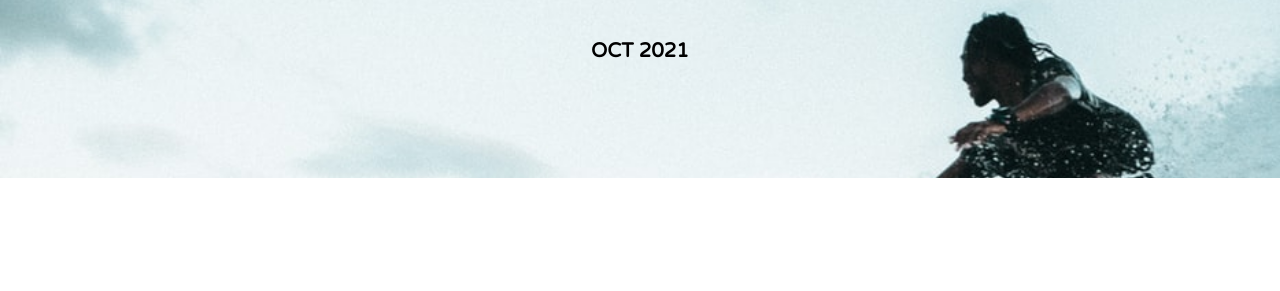
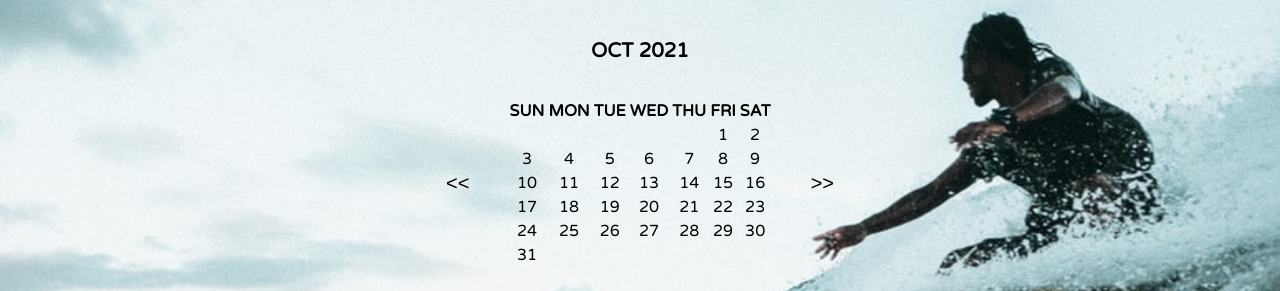
Before and after one commit to KimJunhyeong1/prep-study-log, a plain HTML site: page Calendar_Boilerplate/index.html in a window 1280 px wide. Shown: the part 622-913 px from the top of the page. Before the commit the page ends 800 px from the top, so only its background shows below. Drawn offline with Linux system fonts and the light colour scheme.

Commit message:
Calendar 프로젝트 완성
- 현재 월의 1일이 무슨 요일인지 판별하고, 해당 요일 라벨링에 1일 표기하기
- 현재 월의마지막 날짜까지 달력에 표기하기
- 우측 화살표를 클릭 했을때, 다음 달의 요일 및 날짜 표기
- 좌측 화살표를 클릭 했을때, 이전 달의 요일 및 날짜 표기
- 특정 날짜를 클릭 했을때, 상단의 요일 및 날짜 반영하기

```diff
--- a/Calendar_Boilerplate/index.html
+++ b/Calendar_Boilerplate/index.html
@@ -32,7 +32,77 @@
         <div class="year-month-container">
           <h3 id="year-month"></h3>
         </div>
-        <div class="calendar"></div>
+        <div class="calendar">
+          <button id="left-button"><<</button>
+          <table>
+            <thead>
+              <th>SUN</th>
+              <th>MON</th>
+              <th>TUE</th>
+              <th>WED</th>
+              <th>THU</th>
+              <th>FRI</th>
+              <th>SAT</th>
+            </thead>
+            <tbody>
+              <tr>
+                <td></td>
+                <td></td>
+                <td></td>
+                <td></td>
+                <td></td>
+                <td>1</td>
+                <td></td>
+              </tr>
+              <tr>
+                <td></td>
+                <td></td>
+                <td></td>
+                <td></td>
+                <td></td>
+                <td></td>
+                <td></td>
+              </tr>
+              <tr>
+                <td></td>
+                <td></td>
+                <td></td>
+                <td></td>
+                <td></td>
+                <td></td>
+                <td></td>
+              </tr>
+              <tr>
+                <td></td>
+                <td></td>
+                <td></td>
+                <td></td>
+                <td></td>
+                <td></td>
+                <td></td>
+              </tr>
+              <tr>
+                <td></td>
+                <td></td>
+                <td></td>
+                <td></td>
+                <td></td>
+                <td></td>
+                <td></td>
+              </tr>
+              <tr>
+                <td></td>
+                <td></td>
+                <td></td>
+                <td></td>
+                <td></td>
+                <td></td>
+                <td></td>
+              </tr>
+            </tbody>
+          </table>
+          <button id="right-button">>></button>
+        </div>
       </div>
 
       <!-- 달력 End -->
--- a/Calendar_Boilerplate/index.js
+++ b/Calendar_Boilerplate/index.js
@@ -1,10 +1,5 @@
-const current_day = document.querySelector("#day");
-const current_date = document.querySelector("#date");
-const year_month = document.querySelector("#year-month");
-
-let date = new Date();
-const week = ["SUN", "MON", "THU", "WED", "THU", "FRI", "SAT"];
-const monthNames = [
+const WEEK = ["SUN", "MON", "THU", "WED", "THU", "FRI", "SAT"];
+const MONTHNAMES = [
   "JAN",
   "FEB",
   "MAR",
@@ -18,8 +13,99 @@ const monthNames = [
   "NOV",
   "DEC",
 ];
-current_day.innerHTML = week[date.getDay()];
+const MONTHDATE = [31, 28, 31, 30, 31, 30, 31, 31, 30, 31, 30, 31];
 
-current_date.innerHTML = date.getDate();
+const current_day = document.querySelector("#day");
+const current_date = document.querySelector("#date");
+const year_month = document.querySelector("#year-month");
+const columns = document.querySelector("thead").querySelectorAll("th");
+const rows = document.querySelector("tbody").querySelectorAll("tr");
+const left_button = document.querySelector("#left-button");
+const right_button = document.querySelector("#right-button");
 
-year_month.innerHTML = monthNames[date.getMonth()] + " " + date.getFullYear();
+let date = new Date();
+
+const init = function () {
+  current_day.innerHTML = WEEK[date.getDay()];
+  current_date.innerHTML = date.getDate();
+  year_month.innerHTML = MONTHNAMES[date.getMonth()] + " " + date.getFullYear();
+
+  clearRows();
+  displayDates(date.getMonth());
+
+  cellAddListener();
+};
+
+const displayDates = function (month) {
+  const date_num = date.getDate();
+  const last_date = MONTHDATE[month];
+
+  let row_index = 0;
+
+  for (let i = 1; i <= last_date; i++) {
+    date.setDate(i);
+    if (date.getDay() == 0) {
+      row_index++;
+    }
+    const cells = rows[row_index].querySelectorAll("td");
+
+    cells[date.getDay()].innerHTML = i;
+  }
+
+  date.setDate(date_num);
+};
+
+const clearRows = function () {
+  for (let tr of rows) {
+    const cells = tr.querySelectorAll("td");
+    for (let td of cells) {
+      td.innerHTML = "";
+    }
+  }
+};
+
+const leftButtonHandler = function () {
+  const month = date.getMonth() - 1;
+
+  date.setMonth(month, 1);
+
+  clearRows();
+  displayDates(date.getMonth());
+
+  current_date.innerHTML = date.getDate();
+  current_day.innerHTML = WEEK[date.getDay()];
+  year_month.innerHTML = MONTHNAMES[date.getMonth()] + " " + date.getFullYear();
+};
+
+const rightButtonHandler = function () {
+  const month = date.getMonth() + 1;
+
+  date.setMonth(month, 1);
+
+  clearRows();
+  displayDates(date.getMonth());
+
+  current_date.innerHTML = date.getDate();
+  current_day.innerHTML = WEEK[date.getDay()];
+  year_month.innerHTML = MONTHNAMES[date.getMonth()] + " " + date.getFullYear();
+};
+
+const cellHandler = function (event) {
+  date.setDate(event.target.innerHTML);
+  current_date.innerHTML = date.getDate();
+  current_day.innerHTML = WEEK[date.getDay()];
+};
+
+const cellAddListener = function () {
+  for (let tr of rows) {
+    const cells = tr.querySelectorAll("td");
+    for (let td of cells) {
+      td.addEventListener("click", cellHandler);
+    }
+  }
+};
+
+init();
+
+left_button.addEventListener("click", leftButtonHandler);
+right_button.addEventListener("click", rightButtonHandler);
--- a/Calendar_Boilerplate/style.css
+++ b/Calendar_Boilerplate/style.css
@@ -34,3 +34,20 @@ h1 {
 .year-month-container h3 {
   font-size: 20px;
 }
+
+.calendar {
+  display: flex;
+  width: 400px;
+  height: 200px;
+  justify-content: space-between;
+  align-items: center;
+}
+
+.calendar button {
+  background: none;
+  border: none;
+  font-size: 20px;
+}
+table {
+  text-align: center;
+}
```
